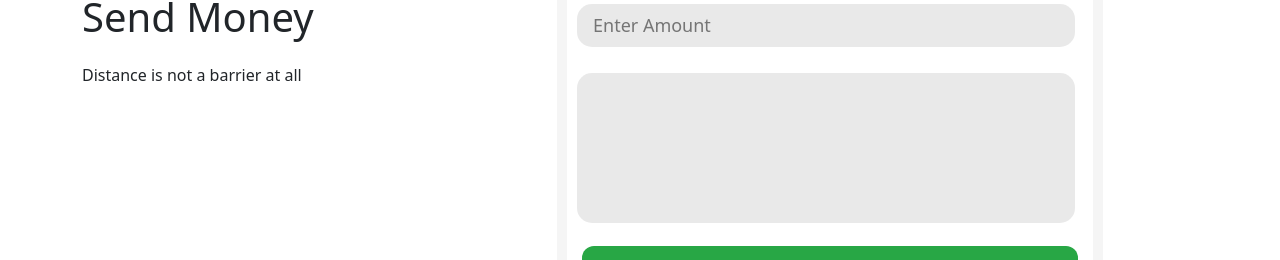
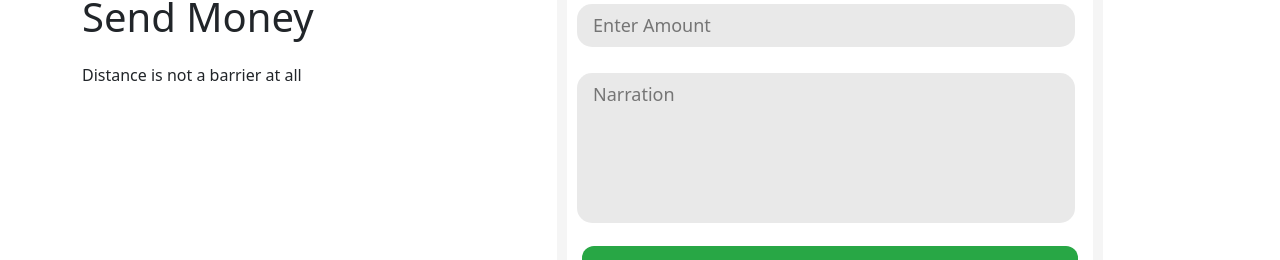
Before and after one commit to MasterIfeanyi/react-stocks-interview, a React (Create React App) app: page /send in a window 1280 px wide. Shown: the part 392-652 px from the top of the page. Built offline with nearby package versions, Linux system fonts and the light colour scheme.

Commit message:
add narration

```diff
--- a/src/components/SendMoney/SendMoney.jsx
+++ b/src/components/SendMoney/SendMoney.jsx
@@ -93,7 +93,7 @@ const SendMoney = () => {
                                     required
                                     value={formData.bankCode}
                                 >
-                                    <option value="">Select Bank</option>
+                                    <option value="" disabled>Select Bank</option>
 
                                     {banks.map((bank) => (
                                         <option key={bank.code} value={bank.code}>
@@ -139,7 +139,7 @@ const SendMoney = () => {
                             </div>
 
                             <div className="narration">
-                                <textarea className="narration__textshell" name="" id=""></textarea>
+                                <textarea className="narration__textshell" name="" placeholder="Narration" />
                             </div>
 
                             <div className="send__button__container">
```
